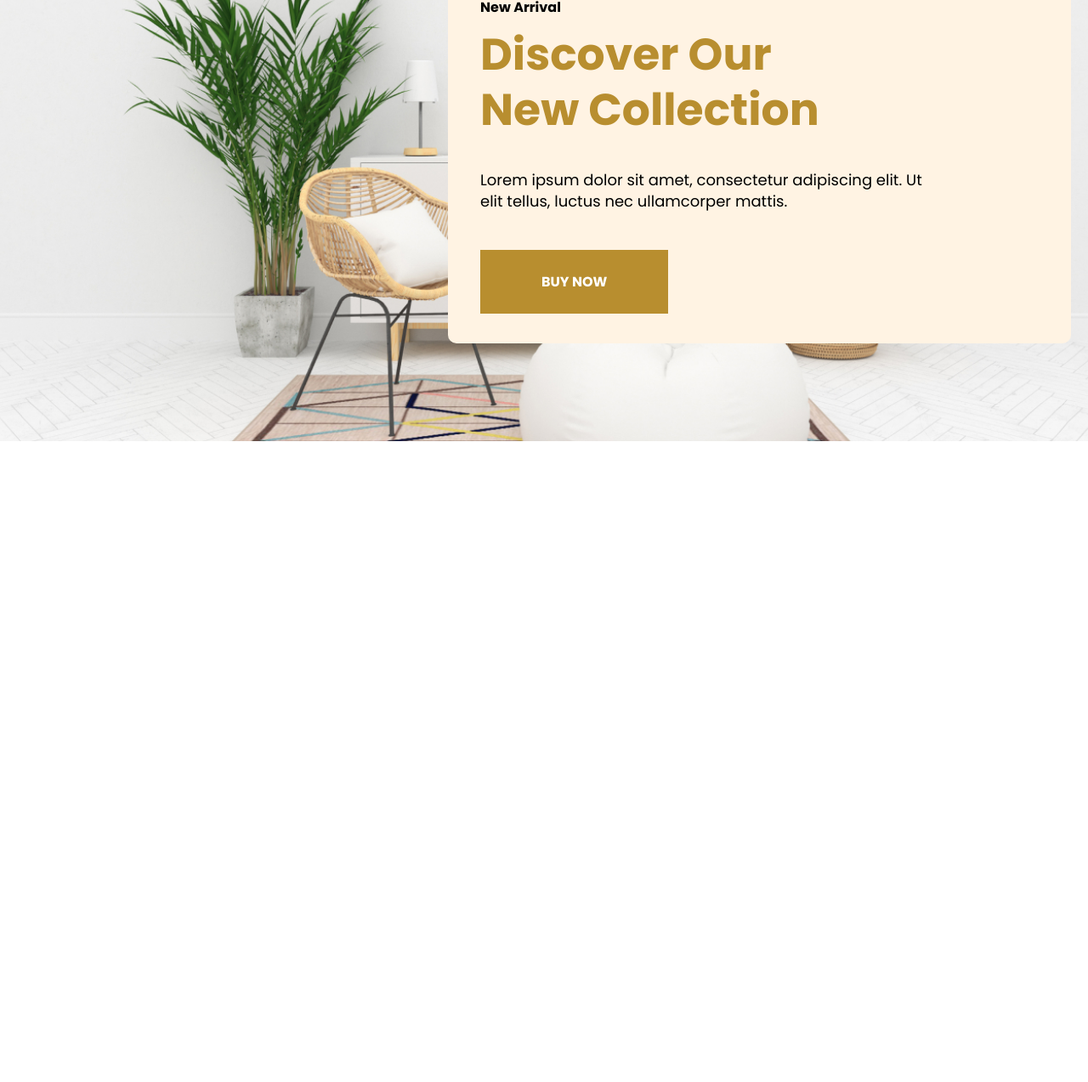
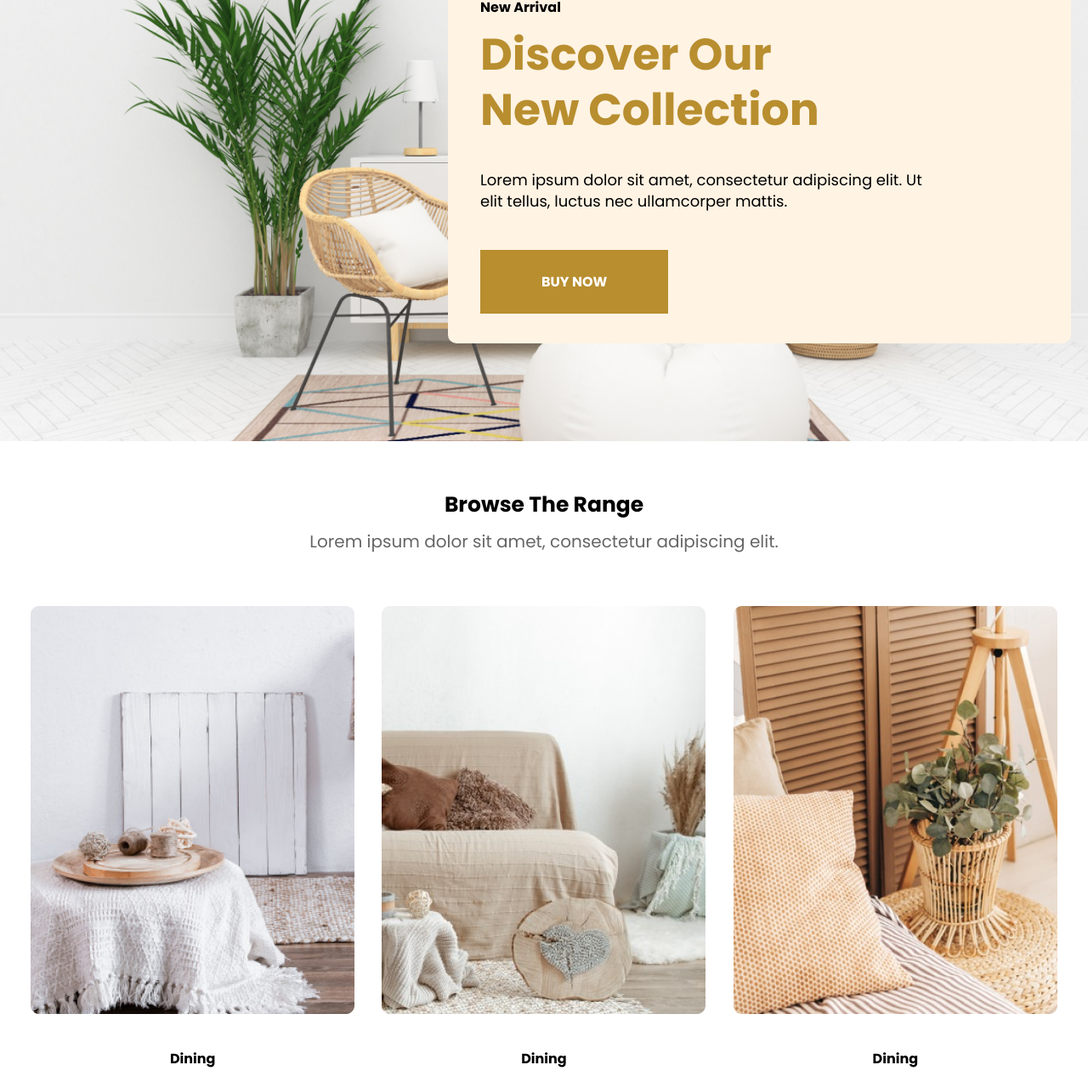
Before and after one commit to MD-Sabbir-Hosain-Rafi99/Furniro, a plain HTML site: page index.html in a window 1280 px wide. Shown: the part 345-1618 px from the top of the page at 85% size. Before the commit the page ends 864 px from the top, so only its background shows below. Drawn offline with Linux system fonts and the light colour scheme; a web font is replaced by a local one.

Commit message:
Browse The Range Part Add

```diff
--- a/css/style.css
+++ b/css/style.css
@@ -105,3 +105,33 @@ p {
     padding-top: 45px;
 }
 /* Banner Part End */
+
+/* Room Part Start */
+.roomContentText{
+    text-align: center;
+    padding-top: 65px;
+}
+.roomContentText h2{
+    font-size: 25px;
+}
+.roomContentText p{
+    font-size: 20px;
+    color: #666666;
+    padding-top: 25px;
+}
+
+.roomPhotos{
+    padding-top: 68px;
+}
+.flexRooms{
+    display: flex;
+    justify-content: space-around;
+}
+.roomOne{
+    text-align: center;
+}
+.roomOne h4{
+    padding-top: 40px;
+    padding-bottom: 20px;
+}
+/* Room Part End */
--- a/index.html
+++ b/index.html
@@ -133,5 +133,38 @@
       </div>
     </div>
     <!-- Banner Part End -->
+
+    <!-- Rooms Part Start -->
+     <div id="roomPart">
+        <div class="container">
+            <div class="roomContentText">
+                <h2>Browse The Range</h2>
+                <p>Lorem ipsum dolor sit amet, consectetur adipiscing elit.</p>
+            </div>
+            <div class="roomPhotos">
+                <div class="flexRooms">
+                    <div class="roomOne">
+                        <picture>
+                            <img src="images/1.png" alt="1.png">
+                        </picture>
+                        <h4>Dining</h4>
+                    </div>
+                    <div class="roomOne">
+                        <picture>
+                            <img src="images/2.png" alt="1.png">
+                        </picture>
+                        <h4>Dining</h4>
+                    </div>
+                    <div class="roomOne">
+                        <picture>
+                            <img src="images/3.png" alt="1.png">
+                        </picture>
+                        <h4>Dining</h4>
+                    </div>
+                </div>
+            </div>
+        </div>
+     </div>
+    <!-- Rooms Part End -->
   </body>
 </html>
```
Also changed, not shown: images/1.png (added), images/2.png (added), images/3.png (added).
